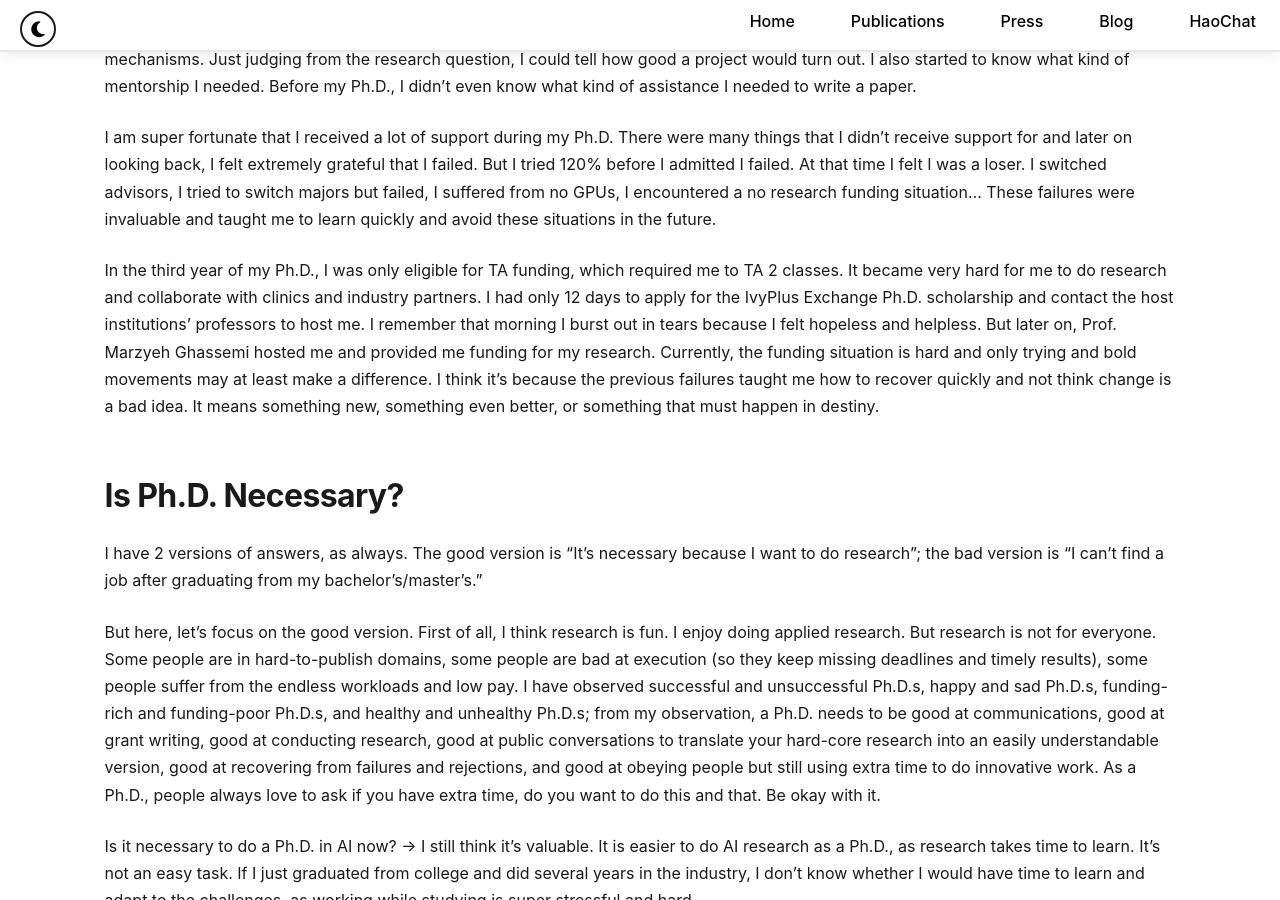
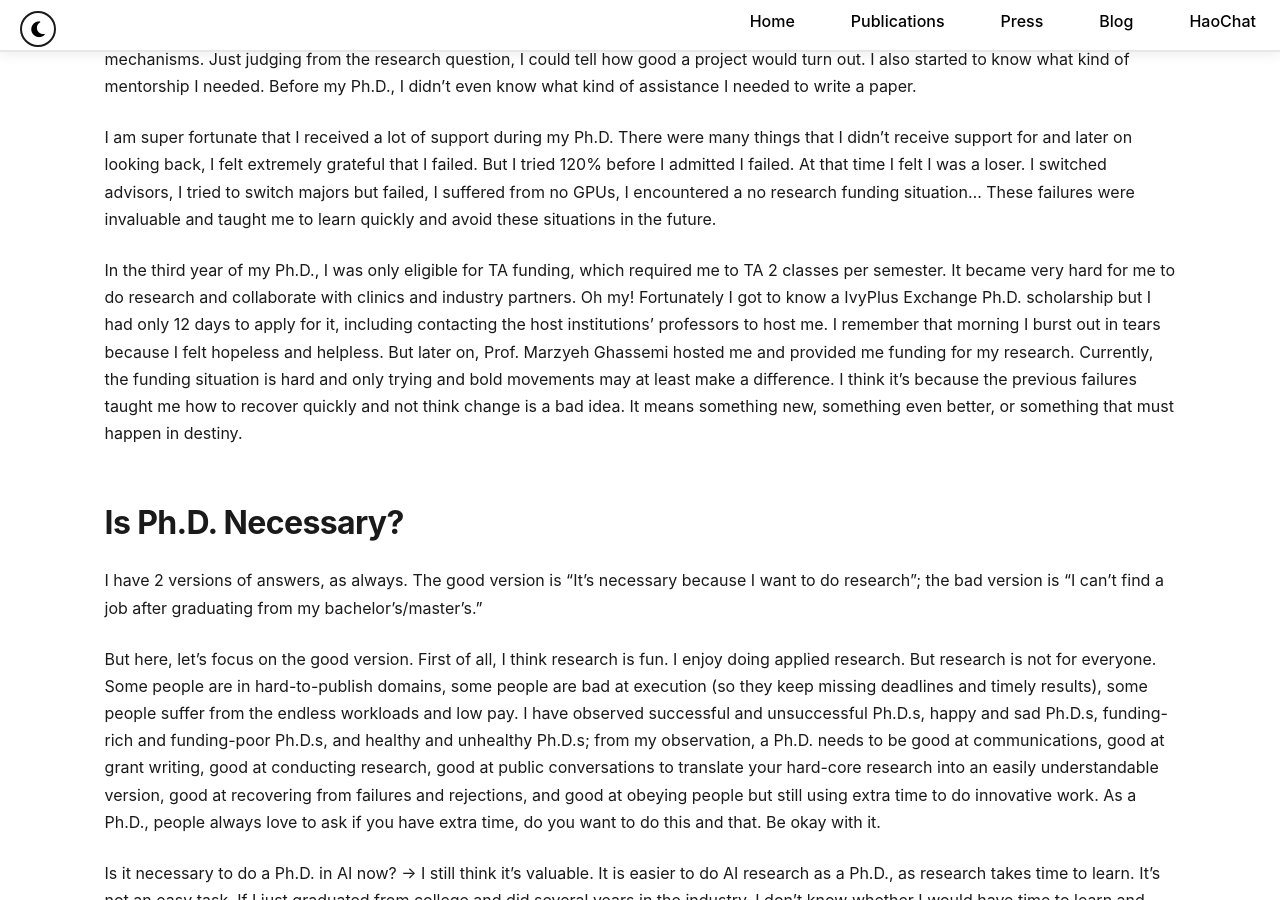
Before and after one commit to YuexingHao/Yuexing-Hao, a Jekyll site: the page built from _posts/2025-02-09-about-my-academia-life.md, in a window 1280 px wide and 900 px high, scrolled down 1934 px. Built offline with Jekyll 4.4.1, drawn with Linux system fonts in a browser that asks for light colours; a style sheet for code colours, icons or effects is not loaded.

Commit message:
Describe your changes

```diff
--- a/_posts/2025-02-09-about-my-academia-life.md
+++ b/_posts/2025-02-09-about-my-academia-life.md
@@ -32,7 +32,7 @@ After starting my Ph.D., my life became different. I started to know how to writ
 
 I am super fortunate that I received a lot of support during my Ph.D. There were many things that I didn't receive support for and later on looking back, I felt extremely grateful that I failed. But I tried 120% before I admitted I failed. At that time I felt I was a loser. I switched advisors, I tried to switch majors but failed, I suffered from no GPUs, I encountered a no research funding situation... These failures were invaluable and taught me to learn quickly and avoid these situations in the future.
 
-In the third year of my Ph.D., I was only eligible for TA funding, which required me to TA 2 classes. It became very hard for me to do research and collaborate with clinics and industry partners. I had only 12 days to apply for the IvyPlus Exchange Ph.D. scholarship and contact the host institutions' professors to host me. I remember that morning I burst out in tears because I felt hopeless and helpless. But later on, Prof. Marzyeh Ghassemi hosted me and provided me funding for my research. Currently, the funding situation is hard and only trying and bold movements may at least make a difference. I think it's because the previous failures taught me how to recover quickly and not think change is a bad idea. It means something new, something even better, or something that must happen in destiny.
+In the third year of my Ph.D., I was only eligible for TA funding, which required me to TA 2 classes per semester. It became very hard for me to do research and collaborate with clinics and industry partners. Oh my! Fortunately I got to know a IvyPlus Exchange Ph.D. scholarship but I had only 12 days to apply for it, including contacting the host institutions' professors to host me. I remember that morning I burst out in tears because I felt hopeless and helpless. But later on, Prof. Marzyeh Ghassemi hosted me and provided me funding for my research. Currently, the funding situation is hard and only trying and bold movements may at least make a difference. I think it's because the previous failures taught me how to recover quickly and not think change is a bad idea. It means something new, something even better, or something that must happen in destiny.
 
 ## Is Ph.D. Necessary?
 
```
